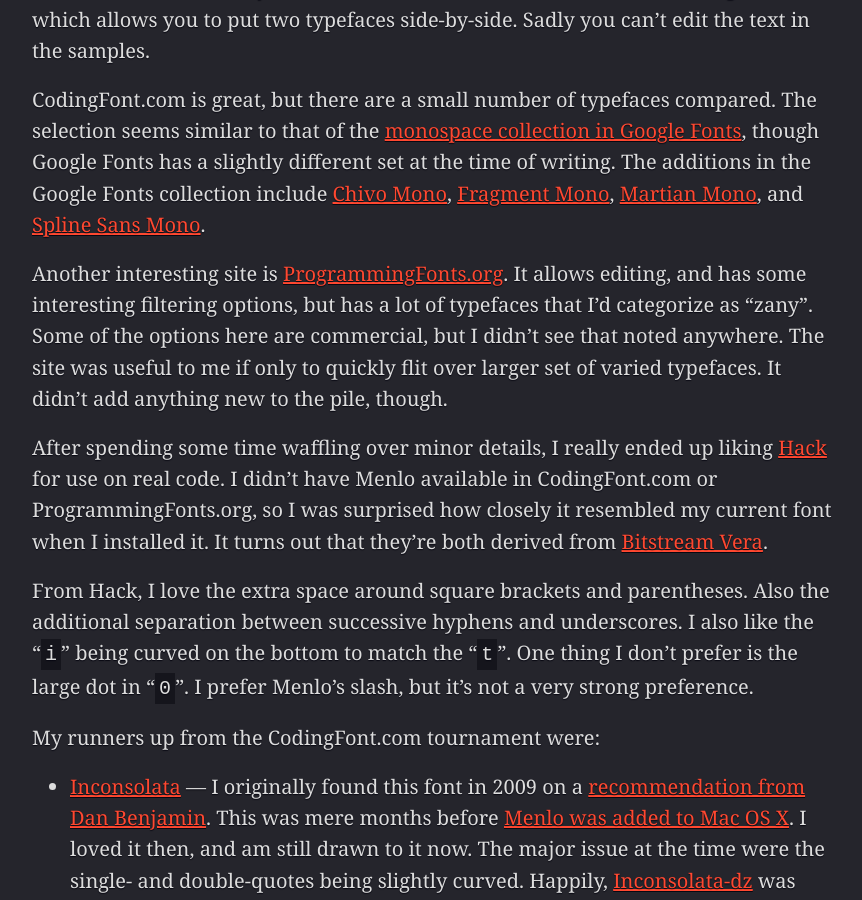
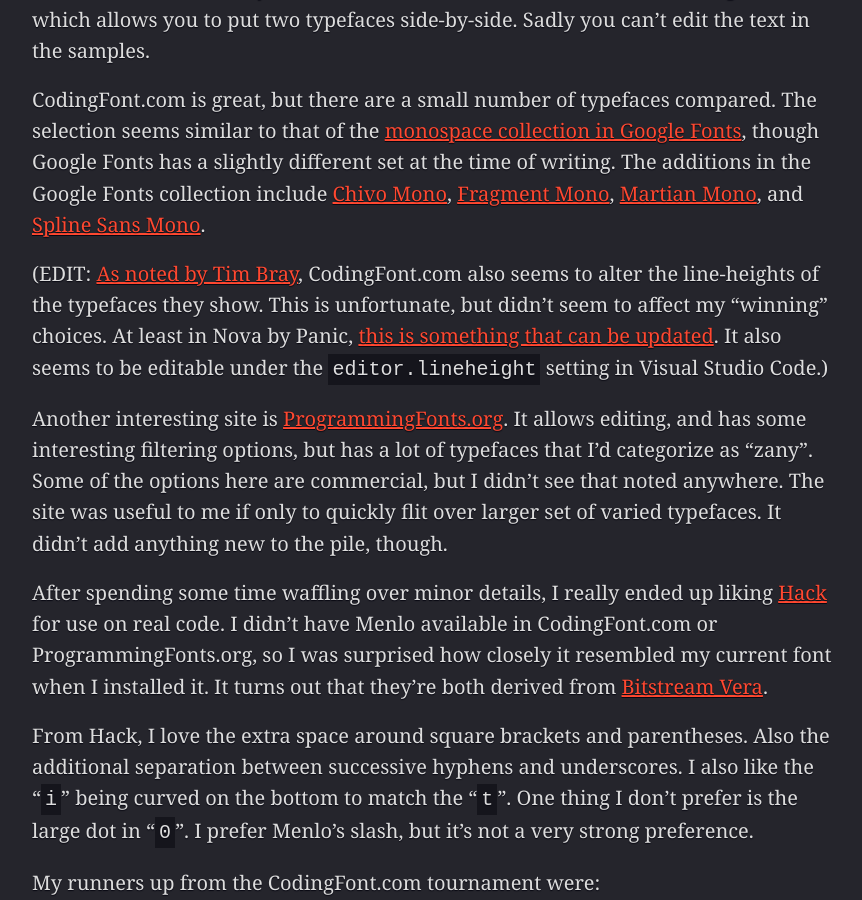
Before and after one commit to gavinanderegg/gavinanderegg.github.io, a Jekyll site: the page built from _posts/2023-02-16-typeface-tournament.md, in a window 1280 px wide and 900 px high, scrolled down 750 px. Shown: the whole window, without its empty margins (208-1070 px from the left). Built offline with Jekyll 4.4.1, drawn with Linux system fonts in a browser that asks for light colours.

Commit message:
Note on line-height issue with codingfont

```diff
--- a/_posts/2023-02-16-typeface-tournament.md
+++ b/_posts/2023-02-16-typeface-tournament.md
@@ -12,6 +12,8 @@
 The first is [CodingFont.com](https://www.codingfont.com). This site has two modes: the first is a fun “tournament” where you match typefaces against each other. I tried this and ended up in a showdown between JetBrains Mono and Hack. Hack ended up being my winner, but I downloaded both to try with real code. The site also included a browsing mode which allows you to put two typefaces side-by-side. Sadly you can’t edit the text in the samples.
 
 CodingFont.com is great, but there are a small number of typefaces compared. The selection seems similar to that of the [monospace collection in Google Fonts](https://fonts.google.com/?category=Monospace), though Google Fonts has a slightly different set at the time of writing. The additions in the Google Fonts collection include [Chivo Mono](https://fonts.google.com/specimen/Chivo+Mono), [Fragment Mono](https://fonts.google.com/specimen/Fragment+Mono), [Martian Mono](https://fonts.google.com/specimen/Martian+Mono), and [Spline Sans Mono](https://fonts.google.com/specimen/Spline+Sans+Mono).
+
+(EDIT: [As noted by Tim Bray](https://mastodon.social/@timbray@hachyderm.io/109881181854977568), CodingFont.com also seems to alter the line-heights of the typefaces they show. This is unfortunate, but didn't seem to affect my "winning" choices. At least in Nova by Panic, [this is something that can be updated](https://help.panic.com/nova/preferences/#editor). It also seems to be editable under the `editor.lineheight` setting in Visual Studio Code.)
 
 Another interesting site is [ProgrammingFonts.org](https://www.programmingfonts.org). It allows editing, and has some interesting filtering options, but has a lot of typefaces that I’d categorize as “zany”. Some of the options here are commercial, but I didn’t see that noted anywhere. The site was useful to me if only to quickly flit over larger set of varied typefaces. It didn't add anything new to the pile, though.
 
```
